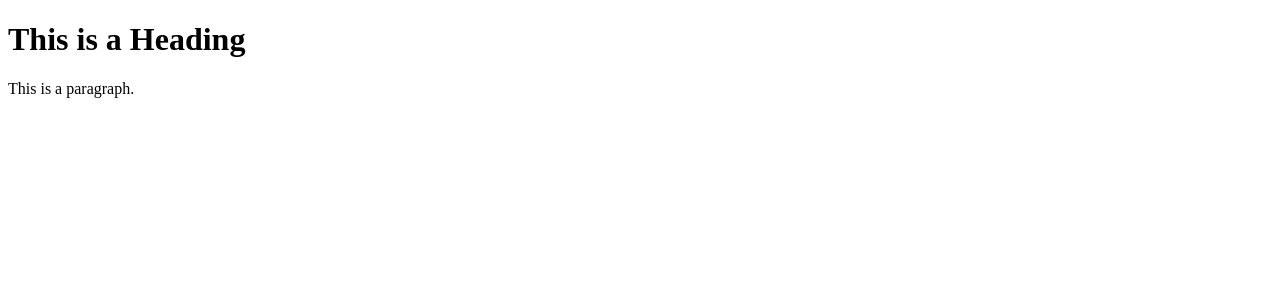
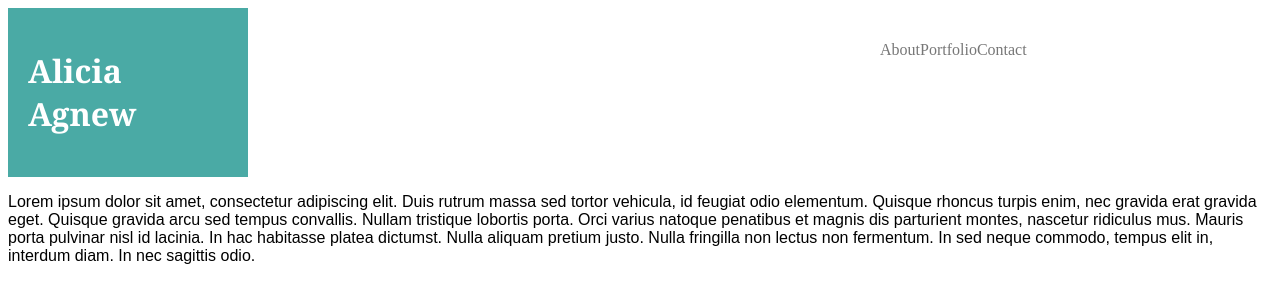
Before and after one commit to AAgnew/aagnew.github.io, a plain HTML site: page index.html in a window 1280 px wide. Drawn offline with Linux system fonts and the light colour scheme.

Commit message:
Updating portfolio to complete recommended assignment

```diff
--- a/assets/css/style.css
+++ b/assets/css/style.css
@@ -0,0 +1,27 @@
+.wrapper {
+    background-color:#ffffff;
+    font-family: Arial, Helvetica, sans-serif;
+}
+
+h1{font-family: Georgia, 'Times New Roman', Times, serif;
+}
+
+.header{
+    background-color:#4aaaa5;
+    margin: 0px;
+    padding: 20px;
+    color: #ffffff;
+    width: 200px;
+}
+ul {
+    list-style-type: none;
+    margin: 0;
+    padding: 0;
+    width: 200px;
+    position: absolute;
+    right: 200px;
+    top:25px;
+    display: inline-flex;
+    background-color: #ffffff;
+    color:#777;
+}
--- a/index.html
+++ b/index.html
@@ -1,12 +1,34 @@
 <!DOCTYPE html>
 <html>
+
 <head>
-<title>Page Title</title>
+    <title>Page Title</title>
+    <link rel="stylesheet" href="assets/css/style.css">
 </head>
+
 <body>
+    <div class="container" id=page>
+        <div class="header">
+            <h1>Alicia Agnew</h1>
+            <ul>
+                <li>
+                    <a href="about.html"></a> <p>About</p></li>
+                <li>
+                    <a href="Portfolio.html"></a><p>Portfolio</p></li>
+                <li>
+                    <a href="Contact.html"></a><p>Contact</p></li>
+            </ul>
+        </div>
+        <div class="wrapper">
+            <p>Lorem ipsum dolor sit amet, consectetur adipiscing elit. Duis rutrum massa sed tortor vehicula, id feugiat odio
+                elementum. Quisque rhoncus turpis enim, nec gravida erat gravida eget. Quisque gravida arcu sed tempus convallis.
+                Nullam tristique lobortis porta. Orci varius natoque penatibus et magnis dis parturient montes, nascetur
+                ridiculus mus. Mauris porta pulvinar nisl id lacinia. In hac habitasse platea dictumst. Nulla aliquam pretium
+                justo. Nulla fringilla non lectus non fermentum. In sed neque commodo, tempus elit in, interdum diam. In
+                nec sagittis odio.
+            </p>
+        </div>
+    </div>
+</body>
 
-<h1>This is a Heading</h1>
-<p>This is a paragraph.</p>
-
-</body>
 </html>
```
Also changed, not shown: 2 other files.
